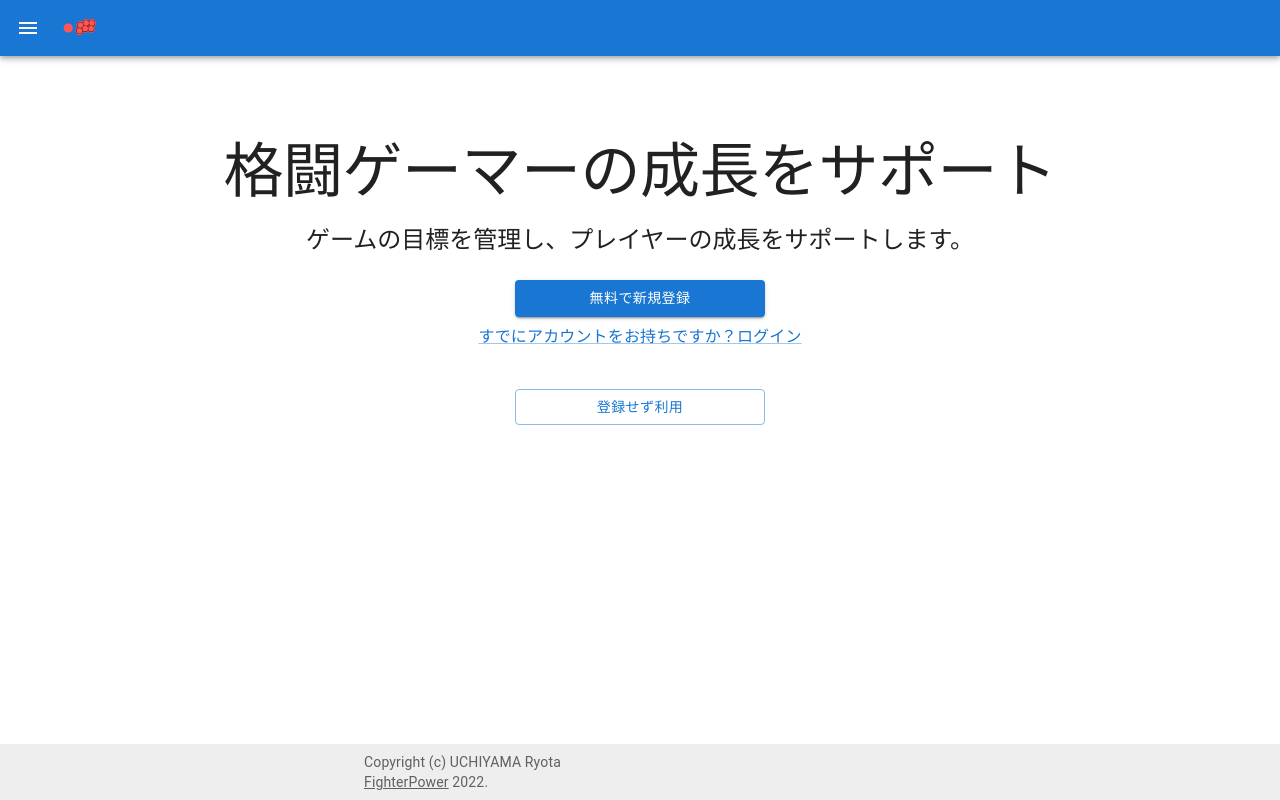
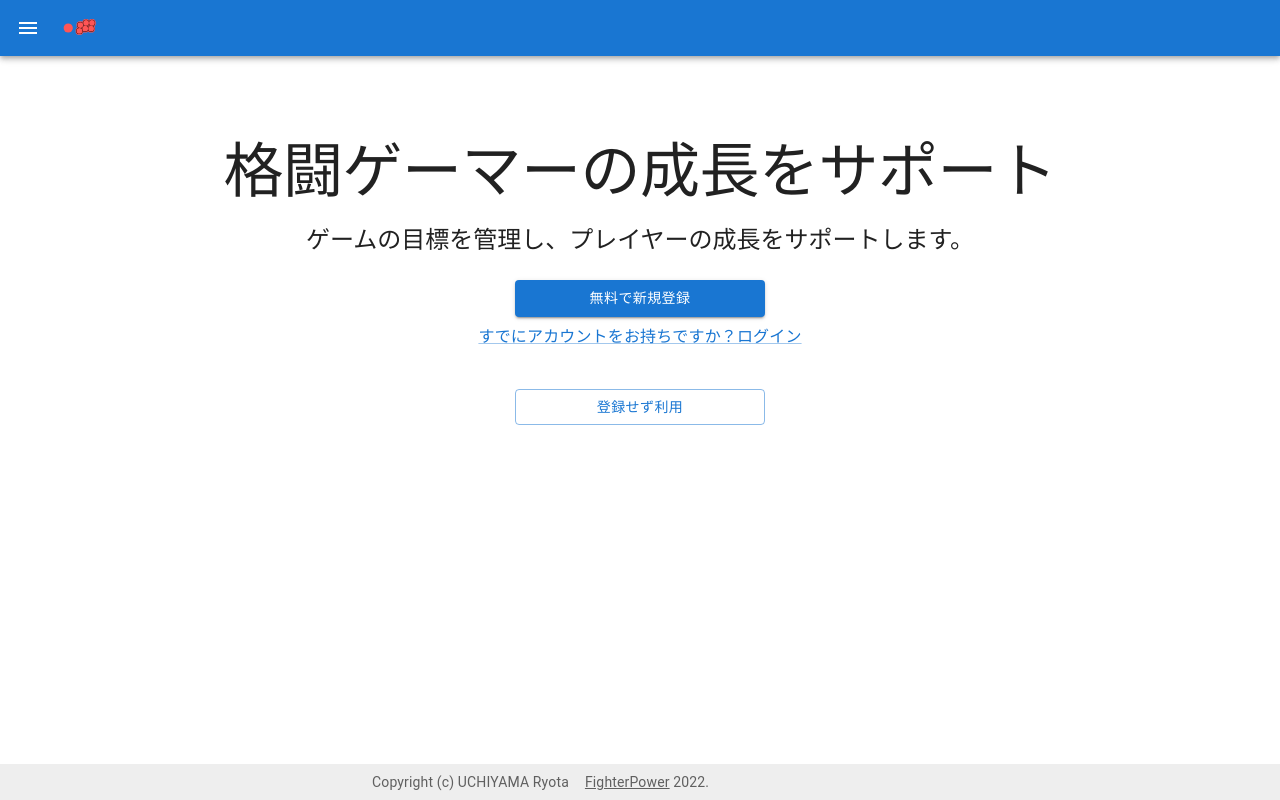
Before and after one commit to Atoyr/FighterPower, a React (Vite) app: page / in a window 1280 px wide. Built offline with nearby package versions, Linux system fonts and the light colour scheme; no server answers.

Commit message:
update foolter layout

```diff
--- a/src/components/StickyFooter.tsx
+++ b/src/components/StickyFooter.tsx
@@ -28,18 +28,21 @@ export default function StickyFooter({ children }: { children: React.ReactNode }
         }}
       >
         <Container maxWidth="sm">
-          <Typography variant="body1">
-          </Typography>
-          <Typography variant="body2" color="text.secondary">
+          <Box sx={{
+            display: 'flex',
+            flexDirection: {xs: 'column', sm: 'row' }
+            }}>
+          <Typography variant="body2" color="text.secondary" sx={{mx: 1}}>
             {'Copyright (c) UCHIYAMA Ryota'}
           </Typography>
-          <Typography variant="body2" color="text.secondary">
+          <Typography variant="body2" color="text.secondary" sx={{mx: 1}}>
             <Link color="inherit" href="/">
                FighterPower
             </Link>{' '}
             {2022}
             {'.'}
           </Typography>
+          </Box>
         </Container>
       </Box>
     </Box>
```
